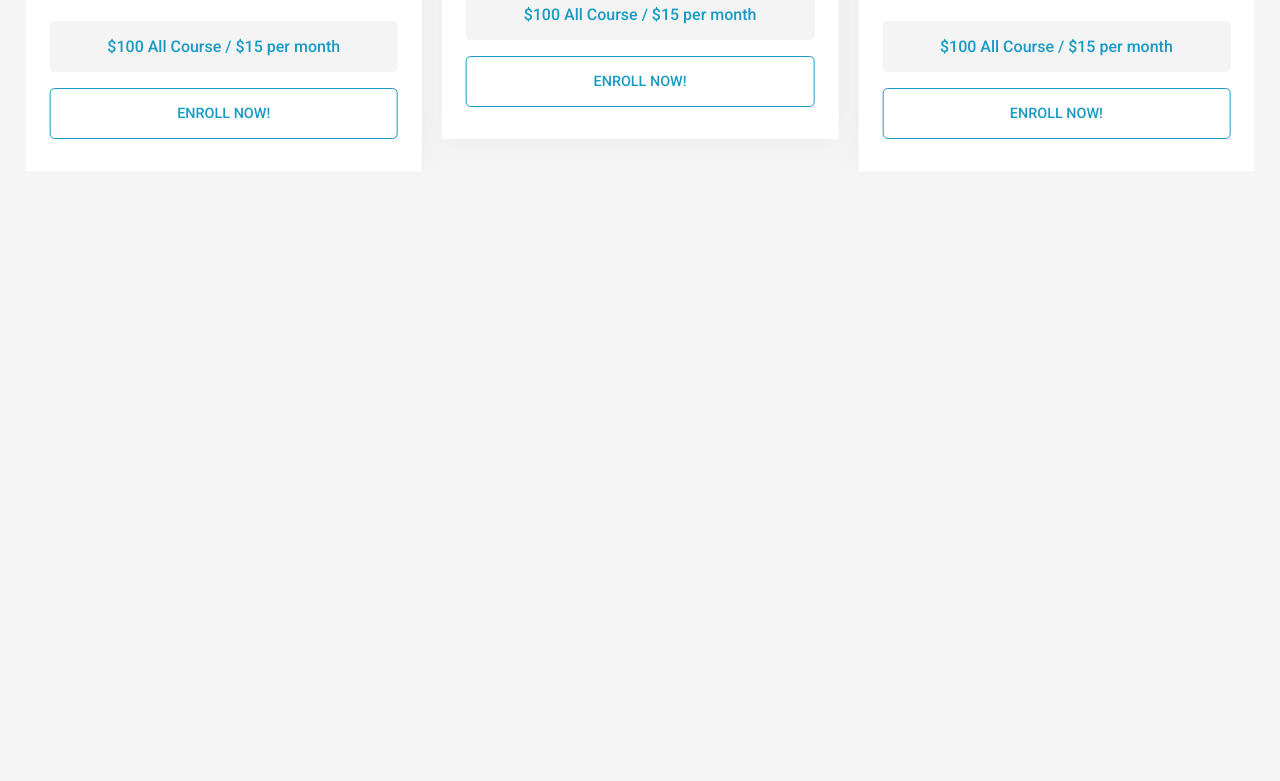
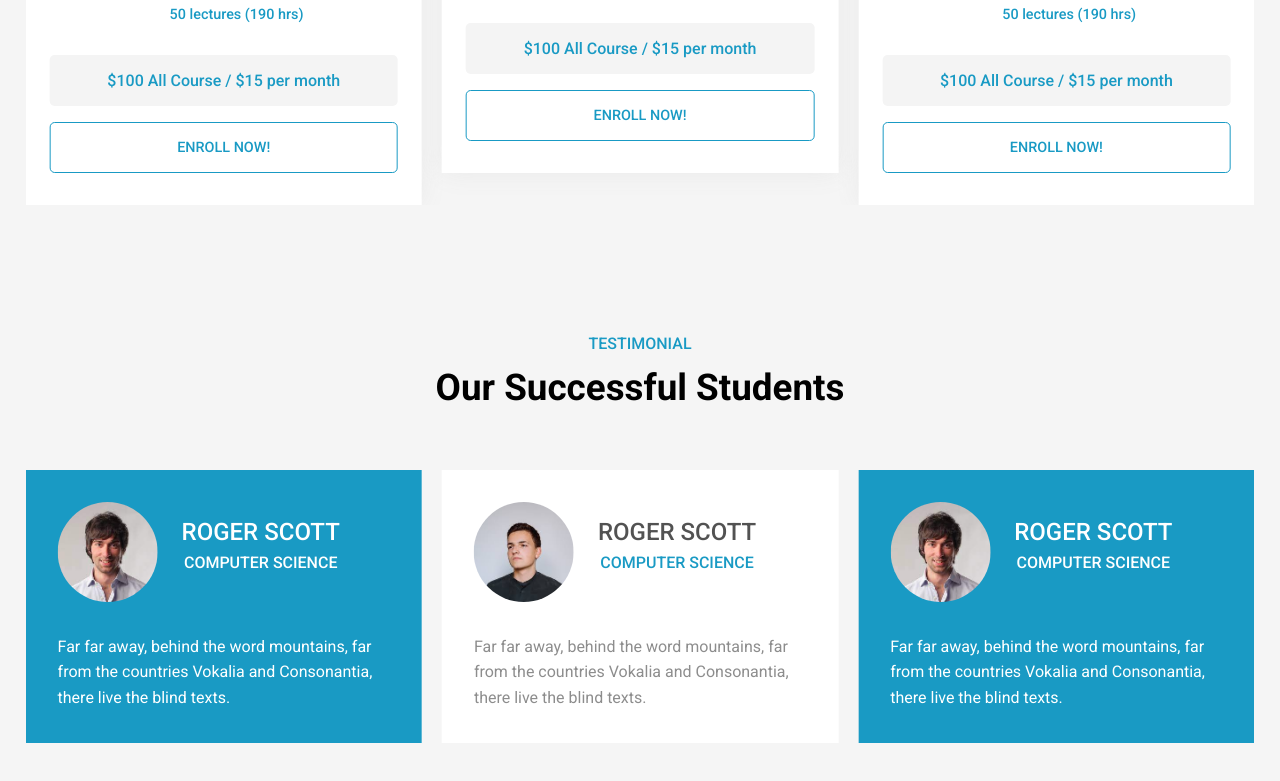
Before and after one commit to Nazmulislam007/thapa-fest, a React (Create React App) app: page / in a window 1280 px wide. Shown: the part 3811-4592 px from the top of the page. Before the commit the page ends 4046 px from the top, so only its background shows below. Built offline with nearby package versions, Linux system fonts and the light colour scheme.

Commit message:
testimonial section

```diff
--- a/src/App.js
+++ b/src/App.js
@@ -1,6 +1,6 @@
 // import { useEffect, useState } from "react";
 import { Banner } from "./Components";
-import { About, Explore, Header, Services } from "./Containers";
+import { About, Explore, Header, Services, Testimonial } from "./Containers";
 
 function App() {
   return (
@@ -10,6 +10,7 @@ function App() {
       <Banner />
       <Services />
       <Explore />
+      <Testimonial />
     </>
   );
 }
--- a/src/Containers/About/About.js
+++ b/src/Containers/About/About.js
@@ -31,6 +31,7 @@ const About = () => {
 
   const styles = {
     textAlign: "start",
+    marginBottom: "2rem",
   };
 
   return (
@@ -45,7 +46,7 @@ const About = () => {
           whileInView={{ x: [100, 0], opacity: [0, 1] }}
           className="about-desc"
         >
-          <p className="title" style={styles}>
+          <p className="title" style={{ textAlign: "start" }}>
             learn anything
           </p>
           <h1 className="heading" style={styles}>
--- /dev/null
+++ b/src/Containers/Testimonial/Testimonial.js
@@ -0,0 +1,84 @@
+import React from "react";
+import "./Testimonial.scss";
+import MotionWrapper from "../../wrapper/MotionWrapper";
+import { Swiper, SwiperSlide } from "swiper/react";
+import img from "../../assets";
+import "swiper/scss";
+import { Autoplay } from "swiper";
+
+const Testimonial = () => {
+  const info = [
+    {
+      id: 1,
+      student: "ROGER SCOTT",
+      course: "Computer Science",
+      desc: "Far far away, behind the word mountains, far from the countries Vokalia and Consonantia, there live the blind texts.",
+      userImg: img.user1,
+    },
+    {
+      id: 2,
+      student: "ROGER SCOTT",
+      course: "Computer Science",
+      desc: "Far far away, behind the word mountains, far from the countries Vokalia and Consonantia, there live the blind texts.",
+      userImg: img.user2,
+    },
+    {
+      id: 3,
+      student: "ROGER SCOTT",
+      course: "Computer Science",
+      desc: "Far far away, behind the word mountains, far from the countries Vokalia and Consonantia, there live the blind texts.",
+      userImg: img.user1,
+    },
+    {
+      id: 4,
+      student: "ROGER SCOTT",
+      course: "Computer Science",
+      desc: "Far far away, behind the word mountains, far from the countries Vokalia and Consonantia, there live the blind texts.",
+      userImg: img.user2,
+    },
+    {
+      id: 5,
+      student: "ROGER SCOTT",
+      course: "Computer Science",
+      desc: "Far far away, behind the word mountains, far from the countries Vokalia and Consonantia, there live the blind texts.",
+      userImg: img.user1,
+    },
+  ];
+  return (
+    <div id="testimonial">
+      <p className="title">Testimonial</p>
+      <h1 className="heading">Our Successful Students</h1>
+      <Swiper
+        autoplay={{ delay: 4000, disableOnInteraction: false }}
+        breakpoints={{
+          1200: {
+            slidesPerView: 3,
+          },
+          768: {
+            slidesPerView: 2,
+          },
+        }}
+        loop
+        slidesPerView={1}
+        spaceBetween={20}
+        className="wrapper mySwiper"
+        modules={[Autoplay]}
+      >
+        {info.map(({ id, student, course, desc, userImg }) => (
+          <SwiperSlide key={id} className="swiper-slide">
+            <div className="slide-header">
+              <img src={userImg} alt={student} />
+              <div>
+                <h1 className="card-heading">{student}</h1>
+                <p className="title">{course}</p>
+              </div>
+            </div>
+            <p className="card-para">{desc}</p>
+          </SwiperSlide>
+        ))}
+      </Swiper>
+    </div>
+  );
+};
+
+export default MotionWrapper(Testimonial, "testimonial");
--- /dev/null
+++ b/src/Containers/Testimonial/Testimonial.scss
@@ -0,0 +1,48 @@
+#testimonial {
+  margin-top: 4rem;
+
+  .wrapper {
+    .swiper-slide {
+      padding: 2rem;
+      background: white;
+
+      &:nth-child(2n + 1) {
+        background: var(--primary-darker);
+
+        .slide-header {
+          & > div :is(h1, p) {
+            color: white;
+          }
+        }
+
+        .card-para {
+          color: white;
+        }
+      }
+
+      .slide-header {
+        display: flex;
+        align-items: center;
+
+        img {
+          width: 100px;
+          height: 100px;
+          border-radius: 50%;
+        }
+
+        & > div {
+          margin-left: 1.5rem;
+        }
+      }
+
+      .card-para {
+        margin-top: 2rem;
+        line-height: 1.6;
+      }
+    }
+  }
+
+  @media screen and (max-width: 600px) {
+    margin-top: 1rem;
+  }
+}
--- a/src/Containers/index.js
+++ b/src/Containers/index.js
@@ -2,3 +2,4 @@ export { default as Header } from "./Header/Header";
 export { default as About } from "./About/About";
 export { default as Services } from "./Services/Services";
 export { default as Explore } from "./Explore/Explore";
+export { default as Testimonial } from "./Testimonial/Testimonial";
--- a/src/assets/index.js
+++ b/src/assets/index.js
@@ -11,6 +11,8 @@ import web from "./web.png";
 import mar from "./mar.png";
 import gra from "./gra.png";
 import user from "./user.jpg";
+import user1 from "./user1.jpg";
+import user2 from "./user2.jpg";
 
 const img = {
   art,
@@ -26,6 +28,8 @@ const img = {
   mar,
   gra,
   user,
+  user1,
+  user2,
 };
 
 export default img;
--- a/src/index.scss
+++ b/src/index.scss
@@ -102,7 +102,7 @@ body {
 
 .heading {
   font-size: 2.3rem;
-  margin-bottom: 2rem;
+  margin-bottom: 3.8rem;
   text-align: center;
 
   @media screen and (max-width: 600px) {
```
Also changed, not shown: src/assets/user1.jpg (added), src/assets/user2.jpg (added).
